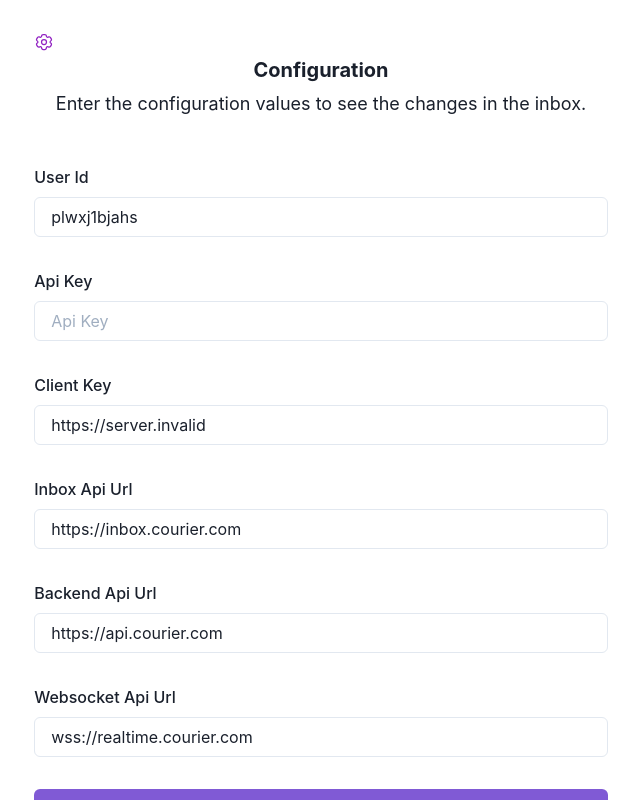
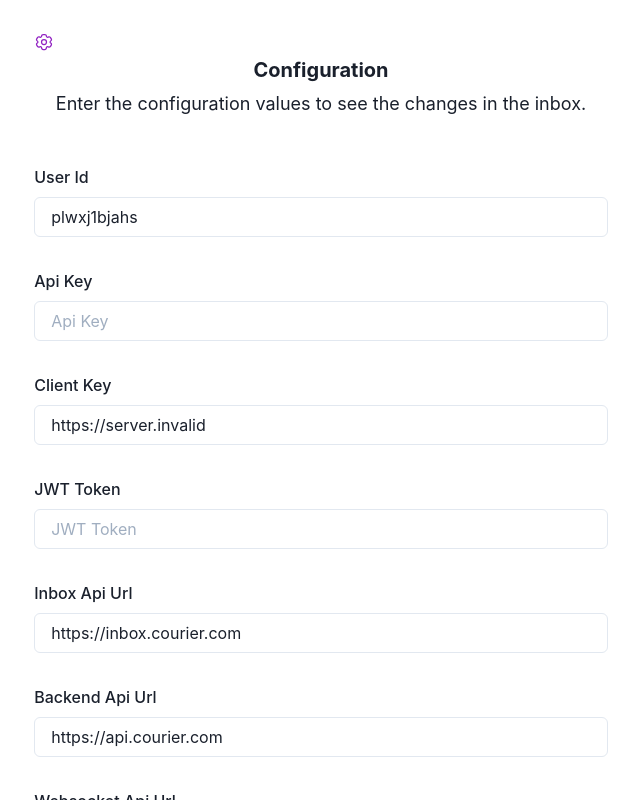
Before and after one commit to trycourier/react-in-app-example, a React (Create React App) app: page / in a window 1280 px wide. Both pictures are taken after a click on the button 363 px from the left and 42 px from the top of the page. Shown: the top 800 px of the page, without its empty margins (319-959 px from the left). Built offline with nearby package versions, Linux system fonts and the light colour scheme; no server answers; what @trycourier/react-provider would draw is missing.

Commit message:
add jwt token

```diff
--- a/src/App.tsx
+++ b/src/App.tsx
@@ -206,6 +206,15 @@ const Config = ({
               )}
             </Field>
 
+            <Field name="jwtToken">
+              {({ field }: FieldProps) => (
+                <FormControl mb={8}>
+                  <FormLabel>JWT Token</FormLabel>
+                  <Input {...field} placeholder="JWT Token" />
+                </FormControl>
+              )}
+            </Field>
+
             <Field name="inboxApiUrl">
               {({ field }: FieldProps) => (
                 <FormControl mb={8}>
@@ -278,6 +287,7 @@ const App = () => {
               <CourierProvider
                 clientKey={config.clientKey}
                 userId={config.userId}
+                authorization={config.jwtToken}
                 inboxApiUrl={`${config.inboxApiUrl}/q`}
                 apiUrl={`${config.backendApiUrl}/client/q`}
                 wsOptions={{
```
